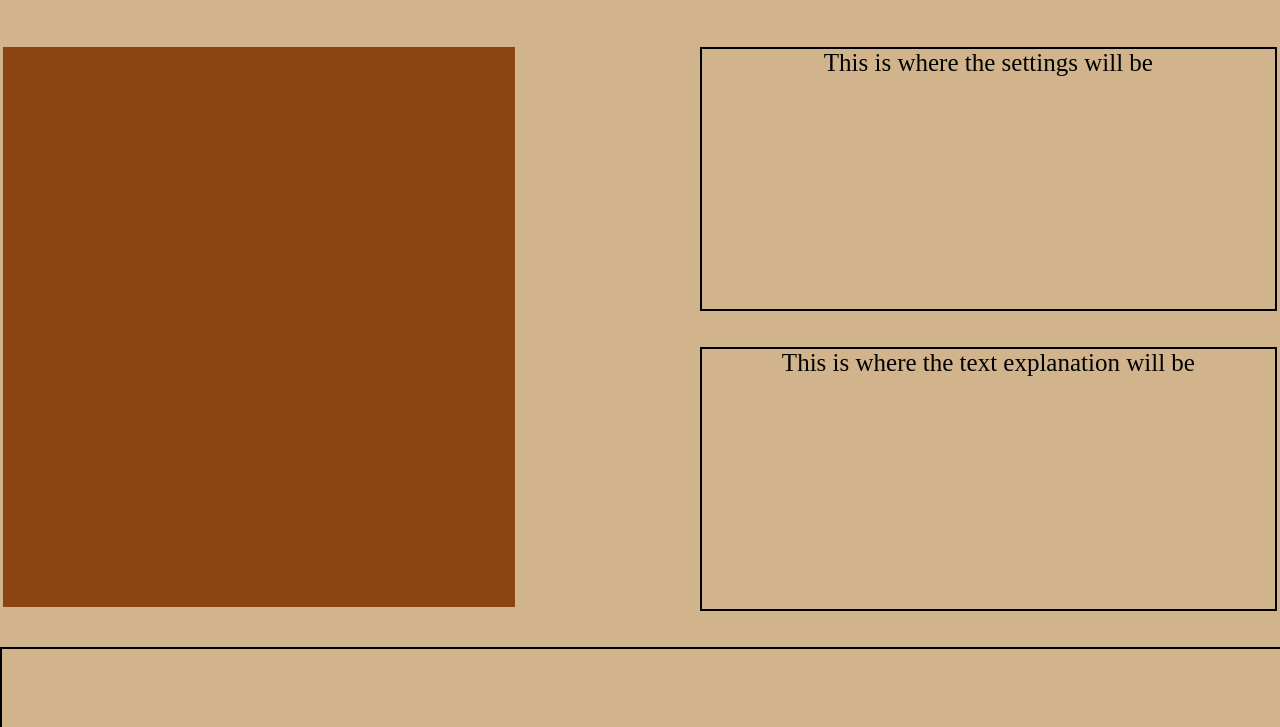
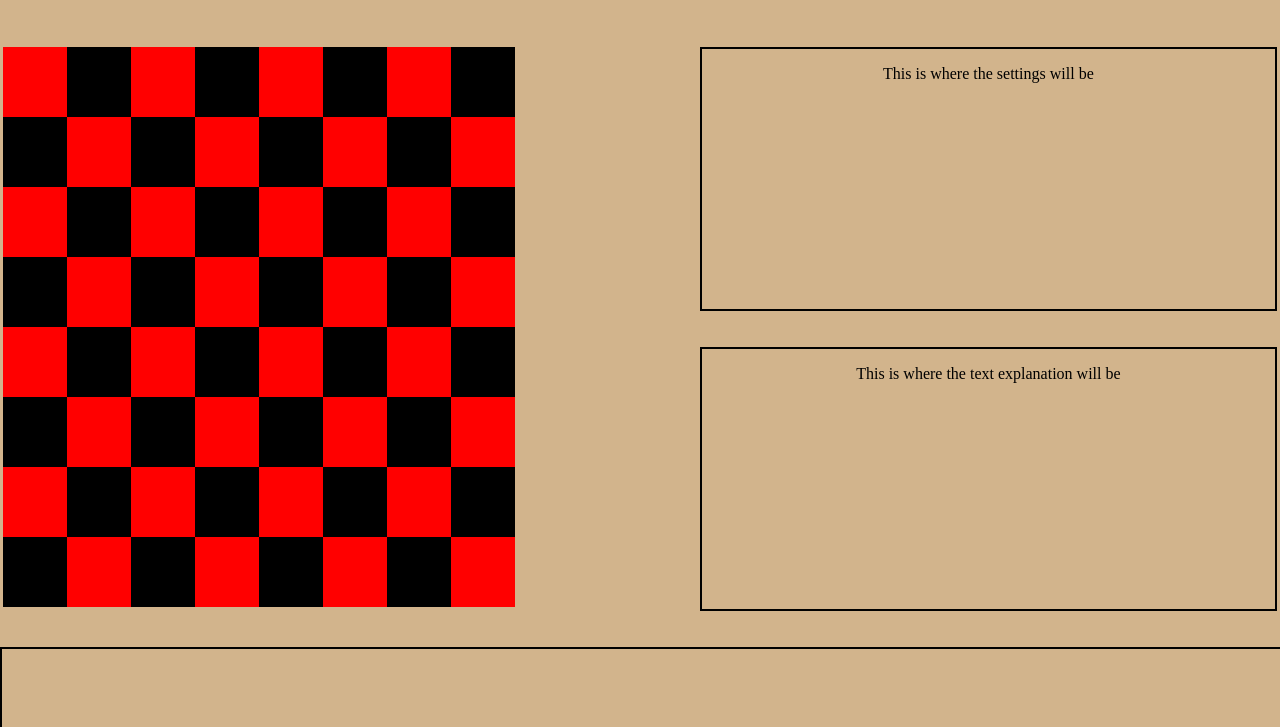
Before and after one commit to N1ckP3rsl3y/TheBubbleBots, a plain HTML site: page src/game.html in a window 1280 px wide. Shown: the part 73-800 px from the top of the page. Drawn offline with Linux system fonts and the light colour scheme.

Commit message:
Updated stylesheet and game page
Both game.css and game.html have been updated. game.css now utilizes a grid, and game.html now has a game board. The team also removed some unnecessary code.

```diff
--- a/src/checkers.css
+++ b/src/checkers.css
@@ -4,33 +4,30 @@ html {
 body {
   overflow-y: hidden;
   height: 100%;
-  display: flex;
 }
 .box {
-  display: inline-block;
-  width: 12%;
-  height: 11.95%;
-  justify-content: auto;
+  display: inline;
+  padding-left: 12%;
+  padding-top: 10%;
 }
 
 .container {
-  background-color: rgba(139, 69, 19, 1);
-  border-radius: 0px;
-  padding-left: 0px;
-  padding-right: 0px;
-  padding-top: 0px;
-  align-content: left;
+  display: inline-grid;
+  grid-template-columns: repeat(auto-fit, 12.5%);
+  grid-template-rows: repeat(auto-fit, 12.5%);
   position: fixed;
   top: 15%;
   left: .25%;
-  height: 70%;
-  width: 40%;
+  min-height: 70%;
+  min-width: 40%;
 }
+
 .first-color {
+  background-color: red;
+}
+
+.second-color {
   background-color: black;
-}
-.second-color {
-  background-color: red;
 }
 
 .settings {
@@ -74,3 +71,11 @@ body {
   top: 90%;
   padding-left: 90px;
 }
+
+header {
+    max-height: 8%;
+}
+
+header > li > a {
+    font-size: 20px;
+}
--- a/src/game.html
+++ b/src/game.html
@@ -11,43 +11,17 @@
   <body style="background-color:tan;">
     <header class="header">
       <a href="index.html">
-        <img src="logo.png" alt="logo" width="110" height="110"
+        <img src="logo.jpeg" alt="logo" width="8%" height="8%"
       /></a>
       <nav>
         <ul>
-          <style>
-            a {
-              font-size: 40px;
-            }
-          </style>
           <li><a href="index.html">Home</a></li>
           <li><a href="AboutPage.html">About</a></li>
         </ul>
       </nav>
     </header>
-    <br>
-    <br>
-    <br>
-    <br>
-    <br>
-    <br>
-    <br>
-    <br>
-    <br>
-    <br>
-    <br>
-    <br>
-    <br>
-    <br>
-    <br>
-    <br>
-    <br>
-    <br>
-    <br>
-    <br>
+
     <div class="container">
-      <div class="row">
-          <div class="row text-left">
         <div class="box first-color"></div>
         <div class="box second-color"></div>
         <div class="box first-color"></div>
@@ -56,8 +30,61 @@
         <div class="box second-color"></div>
         <div class="box first-color"></div>
         <div class="box second-color"></div>
-          </div>
-          <div class="row text-left">
+
+        <div class="box second-color"></div>
+        <div class="box first-color"></div>
+        <div class="box second-color"></div>
+        <div class="box first-color"></div>
+        <div class="box second-color"></div>
+        <div class="box first-color"></div>
+        <div class="box second-color"></div>
+        <div class="box first-color"></div>
+
+        <div class="box first-color"></div>
+        <div class="box second-color"></div>
+        <div class="box first-color"></div>
+        <div class="box second-color"></div>
+        <div class="box first-color"></div>
+        <div class="box second-color"></div>
+        <div class="box first-color"></div>
+        <div class="box second-color"></div>
+
+        <div class="box second-color"></div>
+        <div class="box first-color"></div>
+        <div class="box second-color"></div>
+        <div class="box first-color"></div>
+        <div class="box second-color"></div>
+        <div class="box first-color"></div>
+        <div class="box second-color"></div>
+        <div class="box first-color"></div>
+
+        <div class="box first-color"></div>
+        <div class="box second-color"></div>
+        <div class="box first-color"></div>
+        <div class="box second-color"></div>
+        <div class="box first-color"></div>
+        <div class="box second-color"></div>
+        <div class="box first-color"></div>
+        <div class="box second-color"></div>
+
+        <div class="box second-color"></div>
+        <div class="box first-color"></div>
+        <div class="box second-color"></div>
+        <div class="box first-color"></div>
+        <div class="box second-color"></div>
+        <div class="box first-color"></div>
+        <div class="box second-color"></div>
+        <div class="box first-color"></div>
+
+        <div class="box first-color"></div>
+        <div class="box second-color"></div>
+        <div class="box first-color"></div>
+        <div class="box second-color"></div>
+        <div class="box first-color"></div>
+        <div class="box second-color"></div>
+        <div class="box first-color"></div>
+        <div class="box second-color"></div>
+
         <div class="box second-color"></div>
         <div class="box first-color"></div>
         <div class="box second-color"></div>
@@ -67,105 +94,16 @@
         <div class="box second-color"></div>
         <div class="box first-color"></div>
     </div>
-          <div class="row text-left">
-            <div class="box first-color"></div>
-            <div class="box second-color"></div>
-            <div class="box first-color"></div>
-            <div class="box second-color"></div>
-            <div class="box first-color"></div>
-            <div class="box second-color"></div>
-            <div class="box first-color"></div>
-            <div class="box second-color"></div>
+
+    <div class ="textExplanation">
+        <p>This is where the settings will be </p>
     </div>
-          <div class="row text-left">
-            <div class="box second-color"></div>
-            <div class="box first-color"></div>
-            <div class="box second-color"></div>
-            <div class="box first-color"></div>
-            <div class="box second-color"></div>
-            <div class="box first-color"></div>
-            <div class="box second-color"></div>
-            <div class="box first-color"></div>
+
+    <div class ="settings">
+          <p>This is where the text explanation will be </settings>
     </div>
-          <div class="row text-left">
-            <div class="box first-color"></div>
-            <div class="box second-color"></div>
-            <div class="box first-color"></div>
-            <div class="box second-color"></div>
-            <div class="box first-color"></div>
-            <div class="box second-color"></div>
-            <div class="box first-color"></div>
-            <div class="box second-color"></div>
-          </div>
-          <div class="row text-left">
-            <div class="box second-color"></div>
-            <div class="box first-color"></div>
-            <div class="box second-color"></div>
-            <div class="box first-color"></div>
-            <div class="box second-color"></div>
-            <div class="box first-color"></div>
-            <div class="box second-color"></div>
-            <div class="box first-color"></div>
-          </div>
-          <div class="row text-left">
-            <div class="box first-color"></div>
-            <div class="box second-color"></div>
-            <div class="box first-color"></div>
-            <div class="box second-color"></div>
-            <div class="box first-color"></div>
-            <div class="box second-color"></div>
-            <div class="box first-color"></div>
-            <div class="box second-color"></div>
-          </div>
-          <div class="row text-left">
-            <div class="box second-color"></div>
-            <div class="box first-color"></div>
-            <div class="box second-color"></div>
-            <div class="box first-color"></div>
-            <div class="box second-color"></div>
-            <div class="box first-color"></div>
-            <div class="box second-color"></div>
-            <div class="box first-color"></div>
-          </div>
-          </div>
-        </div>
-      </div>
-      <script src="checkers.js"></script>
+    <div class ="visualization">
+        <p>This is where the visualization will be </p>
     </div>
 </body>
-
-    <body>
-    <div class ="textExplanation">
-      <header>
-        <style>
-        settings {
-          font-size: 25px;
-        }
-        </style>
-      </header>
-        <textExplanation>This is where the settings will be </textExplanation>
-    </div>
-    <div class ="settings">
-        <header>
-          <style>
-            textExplanation {
-              font-size: 25px;
-            }
-            </style>
-        </header>
-          <settings>This is where the text explanation will be </settings>
-    </div>
-    <div class ="visualization">
-      <header>
-        <style>
-          visualization {
-            font-size: 25px;
-          }
-          </style>
-      </header>
-        <visualization>This is where the visualization will be </visualization>
-    </div>
-
-  </body>
-</body>
 </html>
```
Lines whose indentation alone changed are shown as unchanged.
